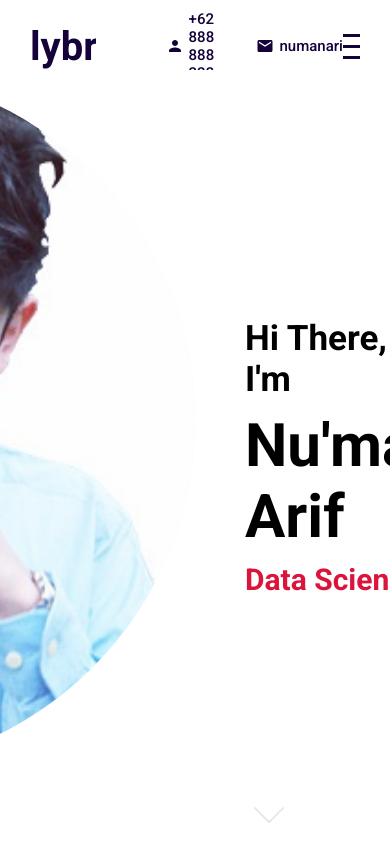
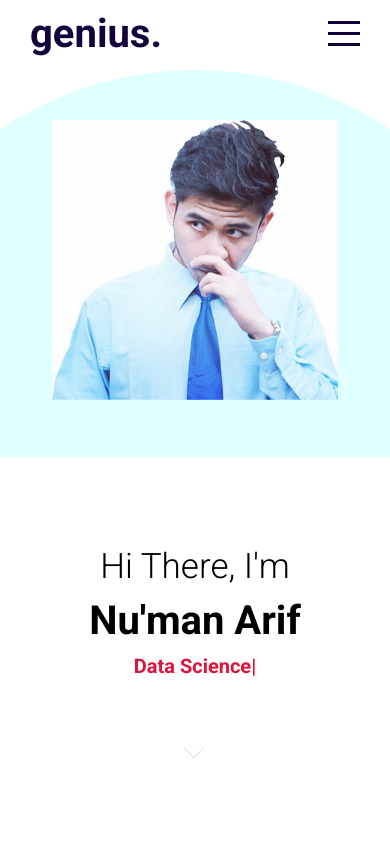
Before and after one commit to akunumanarif/react_portvolio_v1, a React (Create React App) app: page / in a window 390 px wide. Built offline with nearby package versions, Linux system fonts and the light colour scheme.

Commit message:
Fixing mobile intro view

```diff
--- a/src/components/intro/intro.scss
+++ b/src/components/intro/intro.scss
@@ -1,8 +1,15 @@
+@import '../../global.scss';
+
+
 .intro{
     background-color: white;
     display: flex;
     //position: absolute;
 
+    @include mobile{
+        flex-direction: column;
+        align-items: center;
+    }
 
     .left{
         flex: 0.5;
@@ -19,9 +26,18 @@
             align-items: flex-end;
             float: right;
 
+            @include mobile{
+                align-items: flex-start;
+            }
 
             img{
                 height: 100%;
+
+                @include mobile{
+                    padding-top: 50px;
+                    height: 40%;
+                    //margin-top: 20px;
+                }
             }
         }
     }
@@ -37,6 +53,10 @@
         flex: 0.5;
         position: relative;
 
+        @include mobile{
+            flex: 0.4;
+        }
+
         .wrapper{
             width: 100%;
             height: 100%;
@@ -45,15 +65,30 @@
             flex-direction: column;
             justify-content: center;
 
+            @include mobile{
+                padding-left: 0;
+                align-items: center;
+            }
+
             h1{
                 font-size: 60px;
                 margin: 10px 0;
+
+                @include mobile{
+                    font-size: 40px;
+                }
             }
             h2{
                 font-size: 35px;
+                @include mobile{
+                    font-weight: 300;
+                }
             }
             h3{
                 font-size: 30px;
+                @include mobile{
+                    font-size: 20px;
+                }
 
                 span{
                     font-size: inherit;
@@ -84,9 +119,19 @@
             bottom: 10px;
             left: 30%;
 
+            @include mobile{
+                left: 45%;
+                bottom: 0;
+                overflow: hidden;
+            }
+
             img{
                 width: 30px;
                 animation: arrowBlink 1.2s infinite;
+
+                @include mobile{
+                    width: 20px;
+                }
             }
 
             @keyframes arrowBlink {
--- a/src/components/topbar/TopBar.jsx
+++ b/src/components/topbar/TopBar.jsx
@@ -6,7 +6,7 @@ export default function TopBar({menuOpen, setMenuOpen}) {
         <div className={"topBar " + (menuOpen && "active")} >
             <div className="wrapper">
           <div className="left">
-            <a href="#intro" className="logo">lybra.ltd</a>
+            <a href="#intro" className="logo">genius.</a>
             <div className="itemContainer">
                 <Person className="icon"/>
                 <span>+62 888 888 223</span>
--- a/src/components/topbar/topBar.scss
+++ b/src/components/topbar/topBar.scss
@@ -38,6 +38,10 @@
             display: flex;
             align-items: center;
             margin-left: 30px;
+
+            @include mobile{
+                display: none;
+            }
 
             .icon{
                 font-size: 18px;
--- a/src/global.scss
+++ b/src/global.scss
@@ -1 +1,9 @@
 $mainColor: #15023a;
+
+$width: 768px;
+
+@mixin mobile {
+    @media (max-width: #{$width}) {
+        @content
+    }
+}
```
